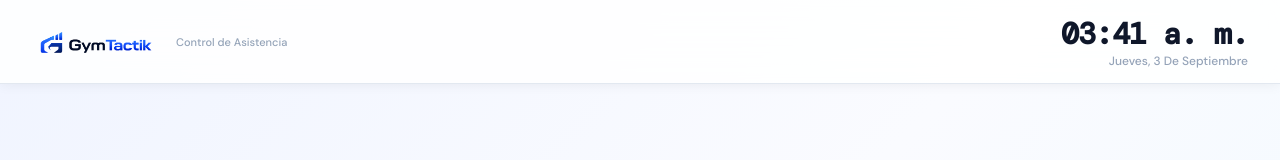
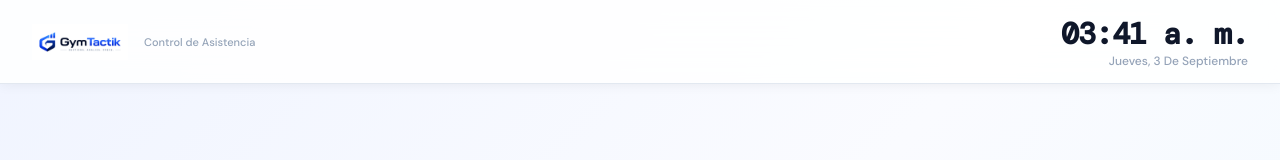
Before and after one commit to KevinRiveraRamirez/GymOs, a React (Vite) app in the folder gymos-frontend/: page /kiosko/1 in a window 1280 px wide. Shown: the top 160 px of the page. Built offline with nearby package versions, Linux system fonts and the light colour scheme; a web font is replaced by a local one.

Commit message:
feat: logos GymTactik integrados en el sistema

```diff
--- a/gymos-frontend/src/Kiosko.jsx
+++ b/gymos-frontend/src/Kiosko.jsx
@@ -170,7 +170,7 @@ export default function Kiosko() {
         boxShadow:"0 1px 12px rgba(0,0,0,0.06)",
       }}>
         <div style={{ display:"flex", alignItems:"center", gap:12 }}>
-         <img src="/img/completo_sin.png" alt="GymTactik"
+         <img src="/img/completo_con.png" alt="GymTactik"
   style={{ height:36, objectFit:"contain" }}/>
 <div style={{ fontSize:11, color:"#94a3b8", fontWeight:500, marginLeft:4 }}>Control de Asistencia</div>
         </div>
```
Also changed, not shown: 2 other files (tests, documents, lock files or other folders).
